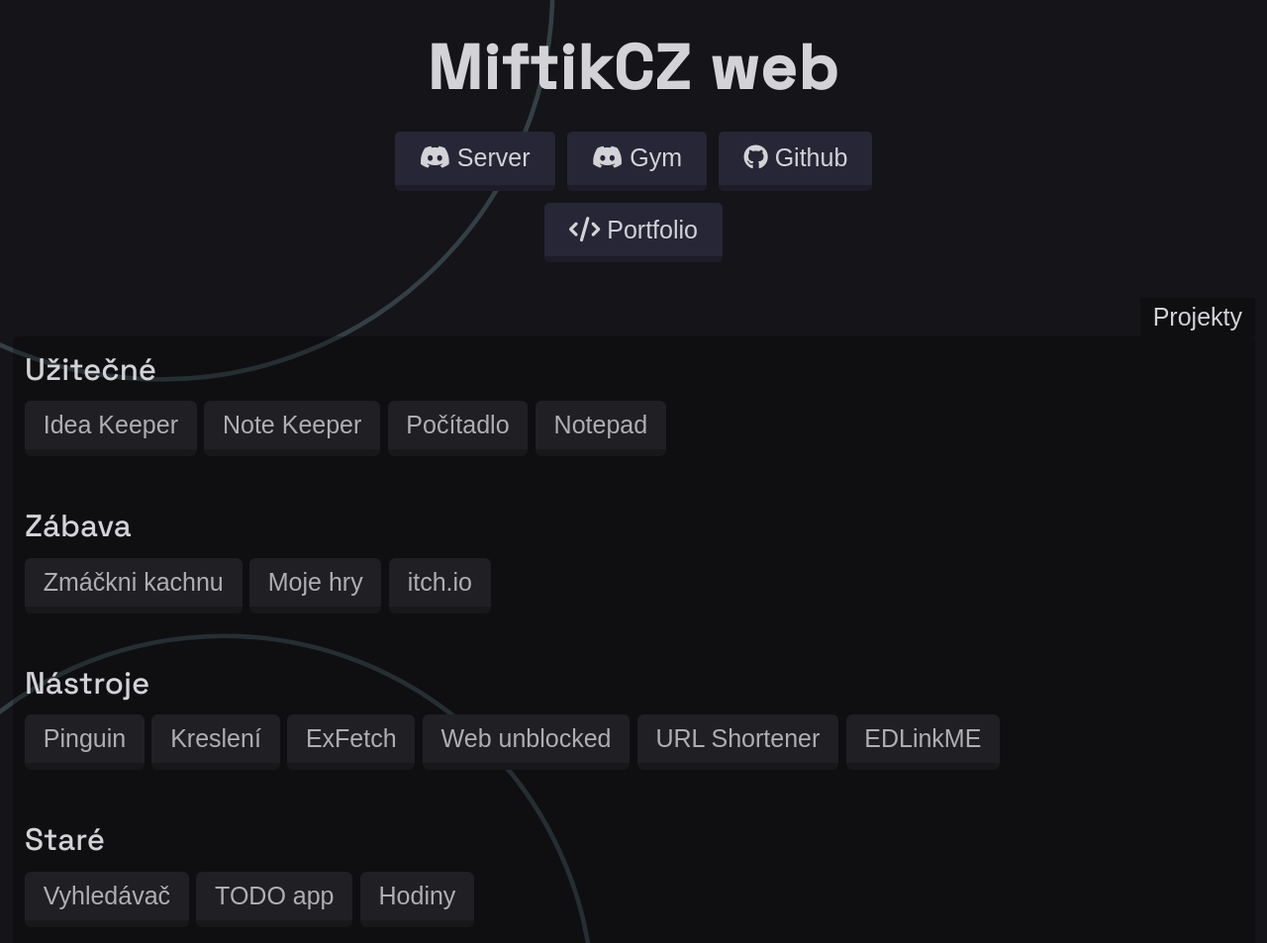
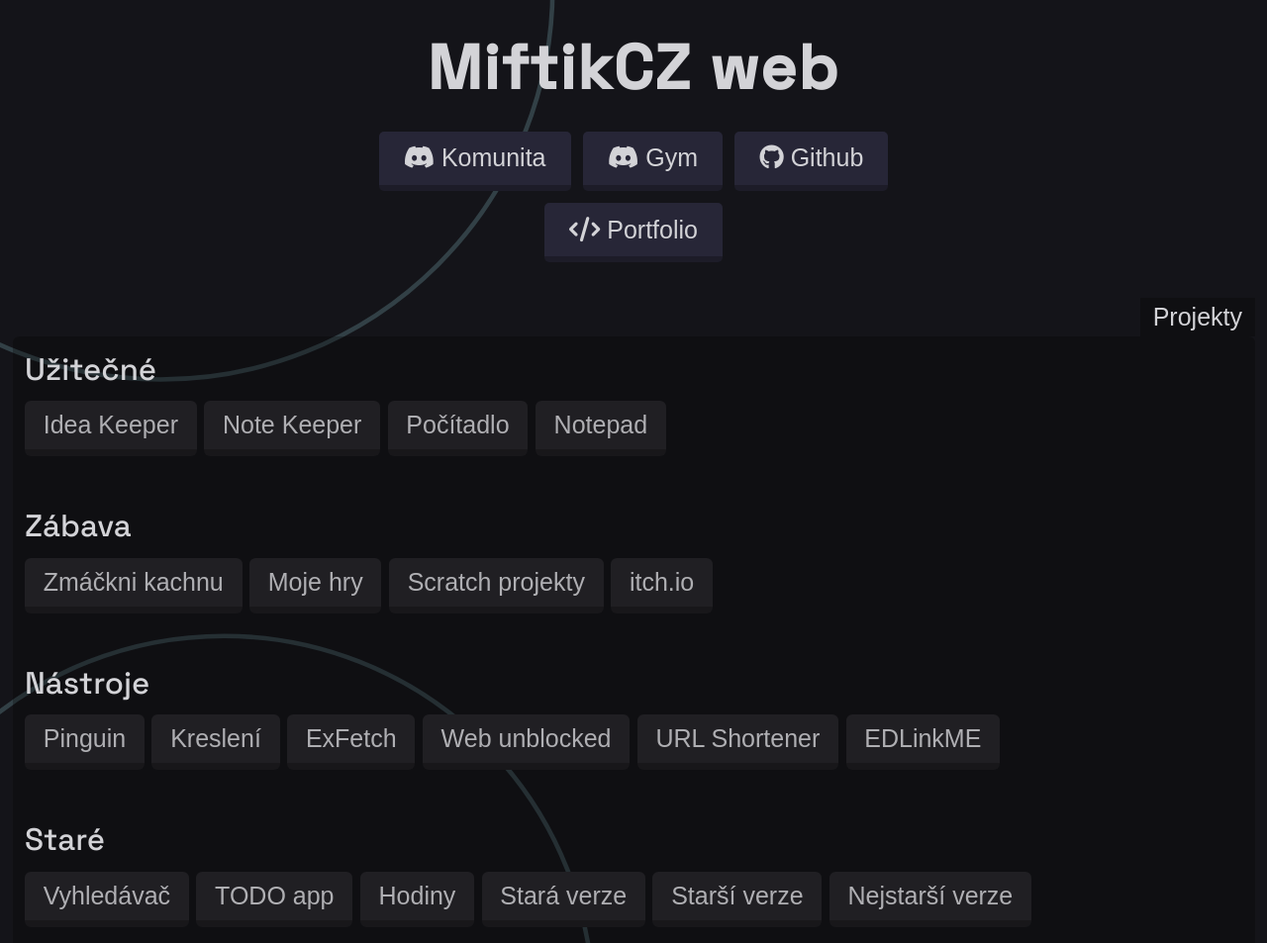
Before and after one commit to MiftikCZ/miftik-web, a plain HTML site: page index.html in a window 1280 px wide. Shown: the part 85-1038 px from the top of the page at 99% size. Drawn offline with Linux system fonts and the light colour scheme; a web font is replaced by a local one.

Commit message:
Added some OG links

```diff
--- a/index.html
+++ b/index.html
@@ -35,7 +35,7 @@
             MiftikCZ web
         </div>
         <div class="quick">
-            <a class="link" href="https://discord.gg/SDxqN8qab2"><i class="fa-brands fa-discord"></i> Server</a>
+            <a class="link" href="https://discord.gg/SDxqN8qab2"><i class="fa-brands fa-discord"></i> Komunita</a>
             <a class="link" href="https://discord.gg/Paur9PRXRb"><i class="fa-brands fa-discord"></i> Gym</a>
             <a class="link" href="https://github.com/MiftikCZ"><i class="fa-brands fa-github"></i> Github</a>
             <a class="link" href="https://miftikcz.github.io/MiftikCZ"><i class="fa-solid fa-code"></i> Portfolio</a>
@@ -57,8 +57,8 @@
             <div class="projects">
                 <a class="project" href="https://miftikcz.github.io/idea-keeper-2">Zmáčkni kachnu</a>
                 <a class="project" href="https://miftik.tk/games">Moje hry</a>
-                <!-- <a class="project">Scratch projekty</a> -->
-                <a class="project"  href="https://miftikcz.itch.io">itch.io</a>
+                <a class="project" href="http://miftweb.epizy.com/scratch/">Scratch projekty</a>
+                <a class="project" href="https://miftikcz.itch.io">itch.io</a>
             </div>
         </div>
 
@@ -79,7 +79,10 @@
             <div class="projects">
                 <a class="project" href="https://s.miftik.tk">Vyhledávač</a>
                 <a class="project" href="https://miftik.tk/todo">TODO app</a>
-                <a class="project" href="https://miftweb.epizy.com/clock">Hodiny</a>
+                <a class="project" href="http://miftweb.epizy.com/clock">Hodiny</a>
+                <a class="project" href="https://miftik.tk/old.html">Stará verze</a>
+                <a class="project" href="https://miftik.tk/old">Starší verze</a>
+                <a class="project" href="http://miftweb.epizy.com">Nejstarší verze</a>
             </div>
         </div>
 
```
